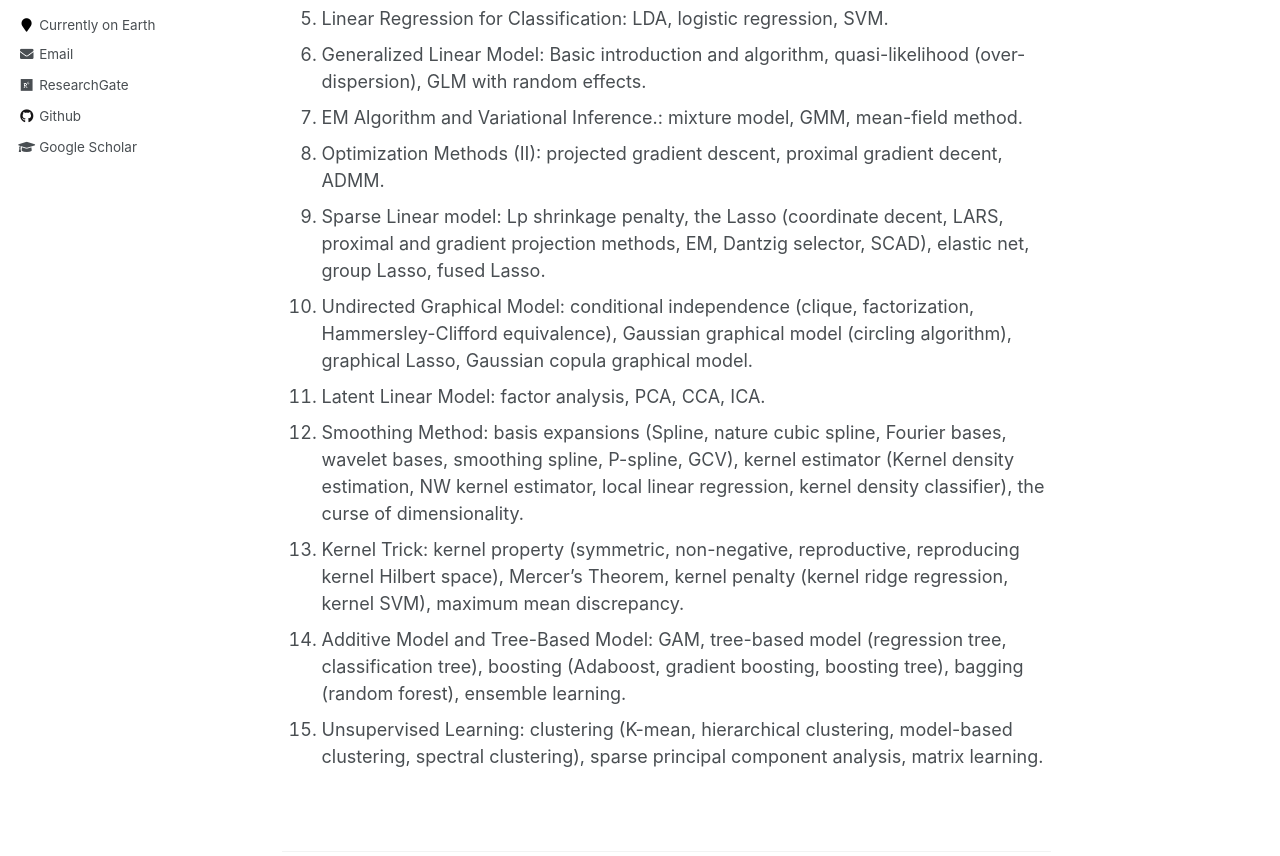
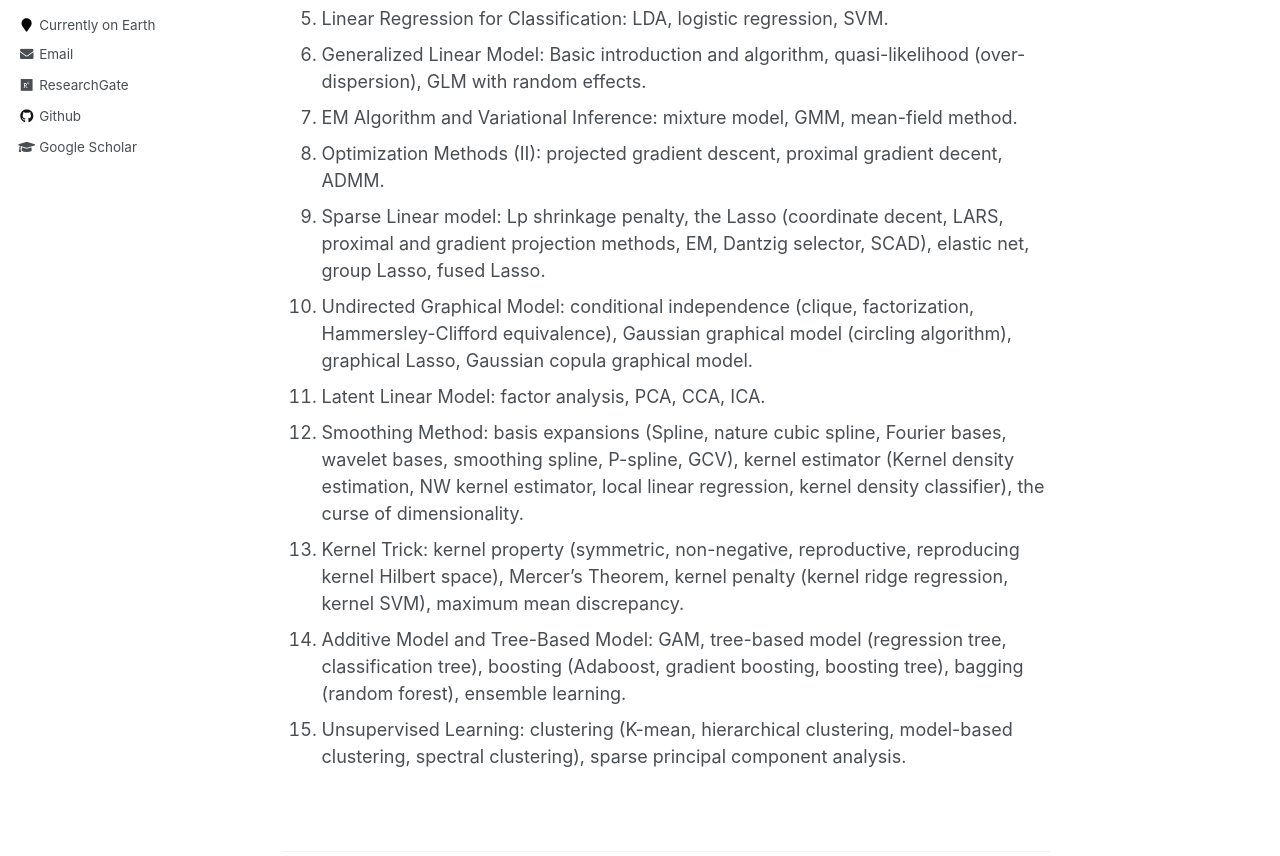
Before and after one commit to Tan-jianbin/Tan-jianbin.github.io, a Jekyll site: the page built from _teaching/2014-spring-teaching-1.md, in a window 1280 px wide and 1400 px high, scrolled down 674 px. Shown: the part 331-1187 px from the top of the window. Built offline with Jekyll 4.4.1, drawn with Linux system fonts in a browser that asks for light colours.

Commit message:
Update 2014-spring-teaching-1.md

```diff
--- a/_teaching/2014-spring-teaching-1.md
+++ b/_teaching/2014-spring-teaching-1.md
@@ -30,7 +30,7 @@ Content
 4. Optimization Methods (I): convex optimization, Lagrange multipliers, gradient decent (unconstrained gradient decent, Newton-like method), coordinate decent.
 5. Linear Regression for Classification: LDA, logistic regression, SVM.
 6. Generalized Linear Model: Basic introduction and algorithm, quasi-likelihood (over-dispersion), GLM with random effects.
-7. EM Algorithm and Variational Inference.: mixture model, GMM, mean-field method.
+7. EM Algorithm and Variational Inference: mixture model, GMM, mean-field method.
 8. Optimization Methods (II): projected gradient descent, proximal gradient decent, ADMM.
 9. Sparse Linear model: Lp shrinkage penalty, the Lasso (coordinate decent, LARS, proximal and gradient projection methods, EM, Dantzig selector, SCAD), elastic net, group Lasso, fused Lasso.
 10. Undirected Graphical Model: conditional independence (clique, factorization, Hammersley-Clifford equivalence), Gaussian graphical model (circling algorithm), graphical Lasso, Gaussian copula graphical model.
@@ -38,4 +38,4 @@ Content
 12. Smoothing Method: basis expansions (Spline, nature cubic spline, Fourier bases, wavelet bases, smoothing spline, P-spline, GCV), kernel estimator (Kernel density estimation, NW kernel estimator, local linear regression, kernel density classifier), the curse of dimensionality.
 13. Kernel Trick: kernel property (symmetric, non-negative, reproductive, reproducing kernel Hilbert space), Mercer's Theorem, kernel penalty (kernel ridge regression, kernel SVM), maximum mean discrepancy.
 14. Additive Model and Tree-Based Model: GAM, tree-based model (regression tree, classification tree), boosting (Adaboost, gradient boosting, boosting tree), bagging (random forest), ensemble learning.
-15. Unsupervised Learning: clustering (K-mean, hierarchical clustering, model-based clustering, spectral clustering), sparse principal component analysis, matrix learning.
+15. Unsupervised Learning: clustering (K-mean, hierarchical clustering, model-based clustering, spectral clustering), sparse principal component analysis.
```
